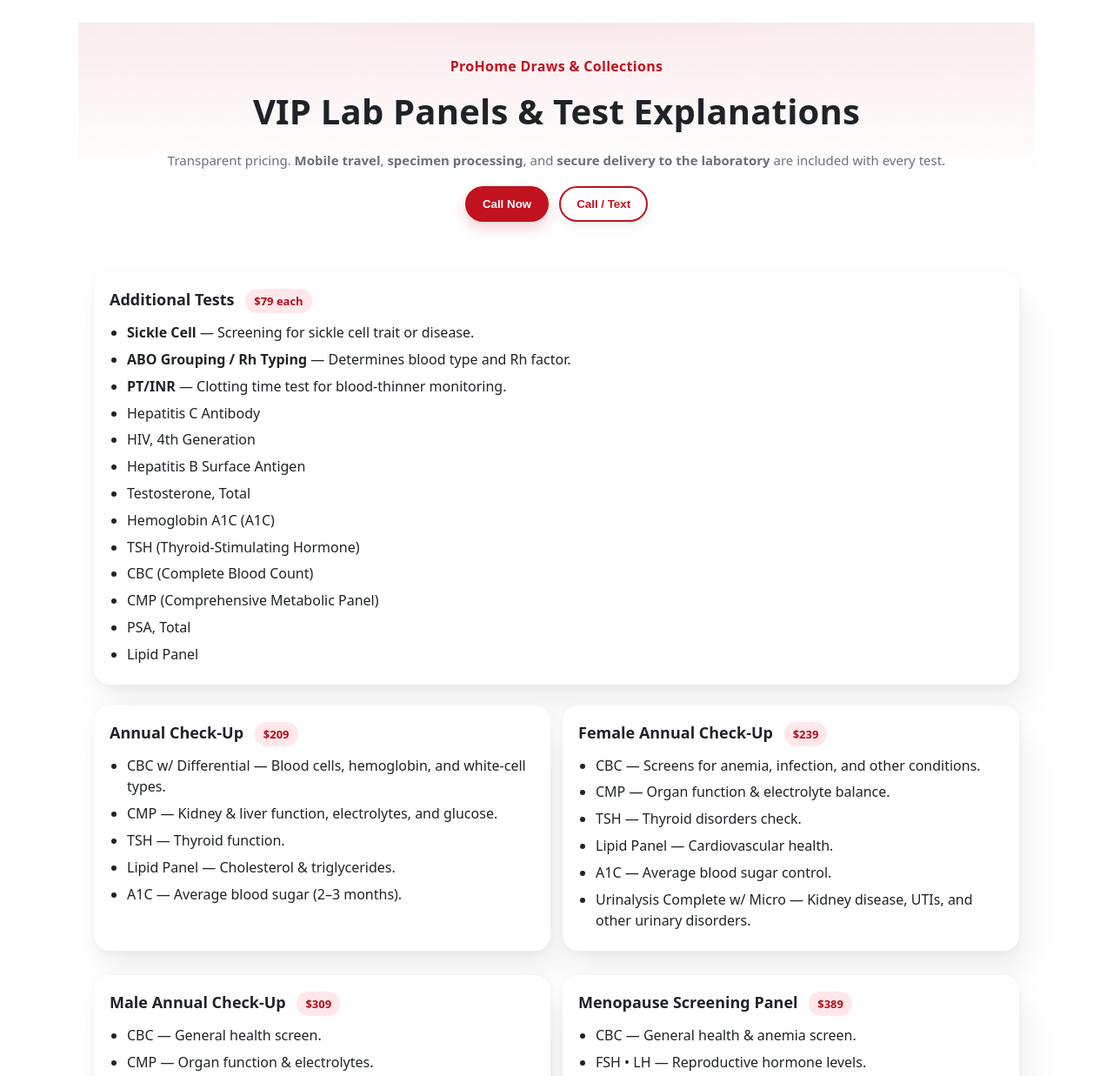
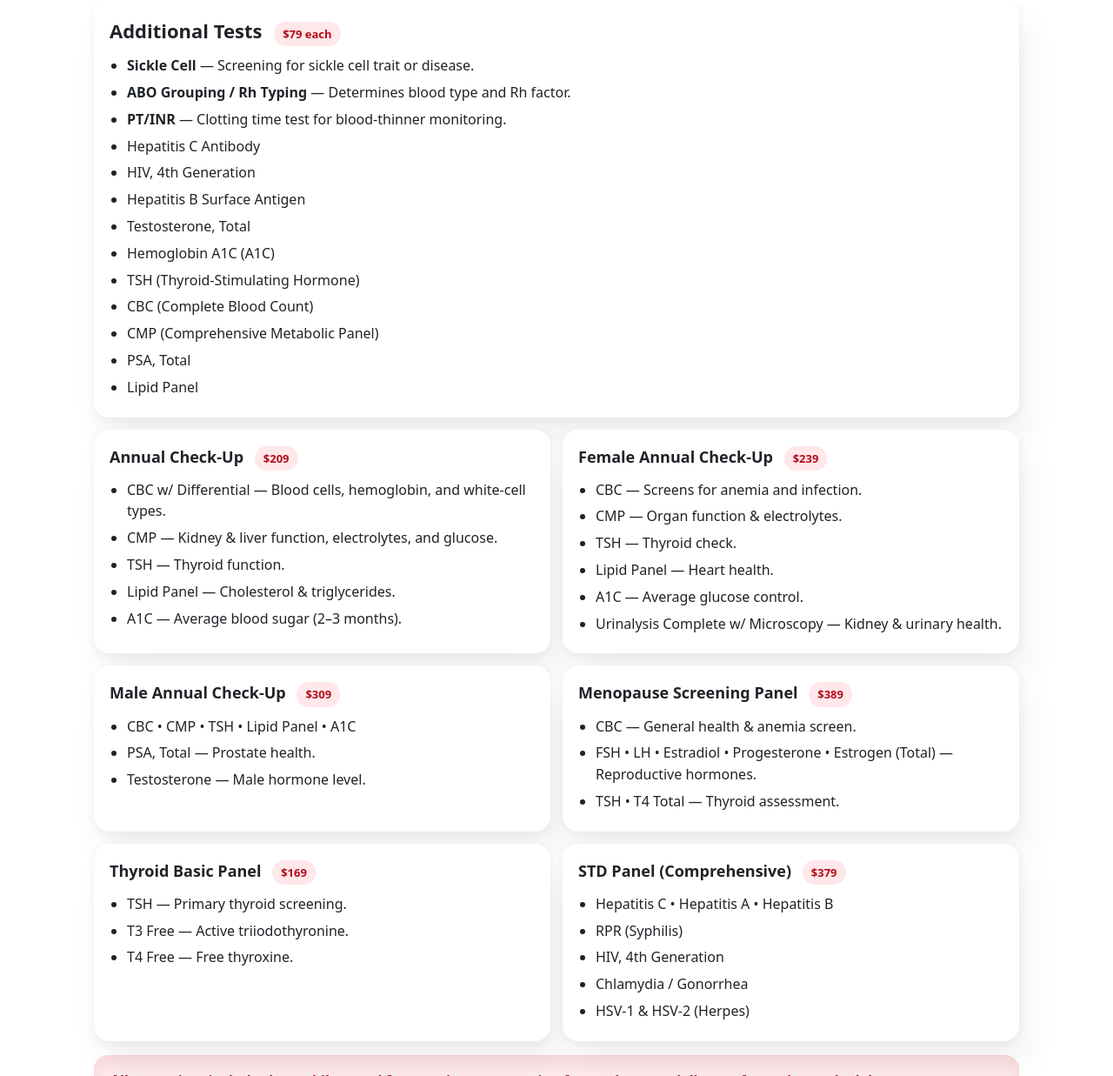
Before and after one commit to Jean-py7/vip-services, a plain HTML site: page Index.html in a window 1280 px wide. Shown: the top 1237 px of the page at 87% size. Drawn offline with Linux system fonts and the light colour scheme.

Commit message:
Update Index.html

```diff
--- a/Index.html
+++ b/Index.html
@@ -3,165 +3,51 @@
 <head>
 <meta charset="utf-8" />
 <meta name="viewport" content="width=device-width,initial-scale=1" />
-<title>ProHome Draws & Collections — VIP Lab Panels & Test Explanations</title>
+<title>VIP Panels & Prices</title>
 <style>
   :root{
     --brand:#c2121f;
     --ink:#1f2328;
     --muted:#5a606b;
     --card:#ffffff;
-    --bg:#ffffff;
     --radius:18px;
     --shadow:10px 28px 38px rgba(0,0,0,.06), 0 3px 12px rgba(0,0,0,.05);
   }
+  /* Reset & base */
   *{box-sizing:border-box}
-  html,body{margin:0;background:var(--bg);color:var(--ink);font-family:ui-sans-serif,system-ui,-apple-system,"Segoe UI",Roboto,Arial,sans-serif;line-height:1.55}
-  .wrap{max-width:1100px;margin:0 auto;padding:26px 18px 80px}
-  /* Hero */
-  .hero{
-    background:
-      radial-gradient(1200px 420px at 50% -220px, rgba(194,18,31,.20), transparent 60%),
-      linear-gradient(180deg, rgba(194,18,31,.08), transparent 70%);
-    border-radius:0 0 var(--radius) var(--radius);
-    text-align:center;
-    padding:38px 18px 28px;
-    margin:0 -18px 18px;
-  }
-  .brand-kicker{
-    display:inline-block;
-    color:var(--brand);
-    font-weight:700;
-    letter-spacing:.3px;
-    margin-bottom:8px;
-  }
-  h1{
-    margin:0 0 14px;
-    font-weight:800;
-    letter-spacing:.2px;
-    font-size:clamp(26px,4vw,40px);
-  }
-  .tagline{
-    color:#6c717c;
-    font-size:15px;
-    max-width:900px;
-    margin:0 auto 18px;
-  }
-  /* Buttons + popovers */
-  .actions{display:flex;gap:12px;justify-content:center;flex-wrap:wrap;margin:10px 0 6px}
-  .btn{
-    position:relative;
-    border:2px solid var(--brand);
-    color:#fff;
-    background:var(--brand);
-    border-radius:999px;
-    padding:11px 18px;
-    font-weight:700;
-    cursor:pointer;
-    transition:.18s transform ease,.18s box-shadow ease;
-    box-shadow:0 8px 16px rgba(194,18,31,.18);
-  }
-  .btn.secondary{
-    color:var(--brand);
-    background:#fff;
-    border-color:var(--brand);
-    box-shadow:0 6px 14px rgba(0,0,0,.06);
-  }
-  .btn:active{transform:translateY(1px)}
-  .popover{
-    position:absolute; inset:auto auto 0 0; transform:translateY(calc(100% + 8px));
-    min-width:240px; background:#fff; border:1px solid rgba(0,0,0,.06);
-    border-radius:14px; box-shadow:var(--shadow); padding:10px; display:none; z-index:9;
-  }
-  .btn[aria-expanded="true"] + .popover{display:block}
-  .pop-title{font-size:12px;color:#6c717c;padding:6px 10px 2px}
-  .linkrow{display:flex;justify-content:space-between;align-items:center;gap:12px;
-           padding:10px 12px;border-radius:10px;text-decoration:none;color:var(--ink)}
-  .linkrow:hover{background:#f6f7f9}
-  .pill{font-size:11px;border:1px solid #e3e7ee;border-radius:999px;padding:3px 8px;color:#6c717c}
-  /* Cards */
-  .section{margin-top:24px}
+  html,body{margin:0;background:transparent;color:var(--ink);
+            font-family:ui-sans-serif,system-ui,-apple-system,"Segoe UI",Roboto,Arial,sans-serif;
+            line-height:1.55}
+  a{color:inherit}
+  .wrap{max-width:1100px;margin:0 auto;padding:0 18px 40px}
+  /* Cards & layout */
+  .grid{display:grid;grid-template-columns:1fr;gap:14px;margin-top:14px}
+  @media(min-width:820px){.grid{grid-template-columns:1fr 1fr}}
   .card{
     background:var(--card);
-    border-radius:18px;
+    border-radius:var(--radius);
     box-shadow:var(--shadow);
     padding:18px 18px 16px;
-    margin-bottom:14px;
   }
-  .card h3{margin:0 0 10px;font-size:18px}
+  h2{margin:0 0 10px;font-size:22px}
+  h3{margin:0 0 10px;font-size:18px}
   .price{display:inline-block;background:#ffe7ea;color:#b20e1a;border-radius:999px;
          font-weight:800;font-size:13px;padding:4px 10px;margin-left:8px}
   ul{margin:10px 0 0 20px;padding:0}
   li{margin:6px 0}
-  /* Grid for panels */
-  .grid{display:grid;grid-template-columns:1fr;gap:14px}
-  @media(min-width:820px){.grid{grid-template-columns:1fr 1fr}}
-  /* Footer note */
   .note{
-    margin-top:16px;
-    padding:16px 18px;
-    background:#ffecee;
-    border:1px solid #ffd4d8;
-    border-radius:16px;
-    font-weight:800;
-    color:#7a121a;
+    margin-top:16px;padding:16px 18px;background:#ffecee;border:1px solid #ffd4d8;
+    border-radius:16px;font-weight:800;color:#7a121a;
     box-shadow:0 8px 18px rgba(194,18,31,.08) inset;
   }
-  a{color:inherit}
-  .sr-only{position:absolute!important;width:1px;height:1px;padding:0;margin:-1px;overflow:hidden;clip:rect(0,0,0,0);white-space:nowrap;border:0}
 </style>
 </head>
 <body>
   <div class="wrap">
-    <div class="hero">
-      <span class="brand-kicker">ProHome Draws &amp; Collections</span>
-      <h1>VIP Lab Panels &amp; Test Explanations</h1>
-      <p class="tagline">
-        Transparent pricing. <strong>Mobile travel</strong>, <strong>specimen processing</strong>, and
-        <strong>secure delivery to the laboratory</strong> are included with every test.
-      </p>
-
-      <div class="actions" role="group" aria-label="Contact options">
-        <!-- CALL -->
-        <button class="btn" id="callBtn" aria-haspopup="true" aria-expanded="false">
-          Call Now
-        </button>
-        <div class="popover" role="menu" aria-labelledby="callBtn">
-          <div class="pop-title">Choose a number to call</div>
-          <a class="linkrow" role="menuitem" href="tel:+14073082799">
-            <span>Anahi — (407) 308-2799</span><span class="pill">dial</span>
-          </a>
-          <a class="linkrow" role="menuitem" href="tel:+14079007396">
-            <span>Zimone — (407) 900-7396</span><span class="pill">dial</span>
-          </a>
-        </div>
-
-        <!-- TEXT -->
-        <button class="btn secondary" id="textBtn" aria-haspopup="true" aria-expanded="false">
-          Call / Text
-          <span class="sr-only"> options</span>
-        </button>
-        <div class="popover" role="menu" aria-labelledby="textBtn">
-          <div class="pop-title">SMS or Call</div>
-          <a class="linkrow" role="menuitem" href="sms:+14073082799">
-            <span>Text Anahi — (407) 308-2799</span><span class="pill">SMS</span>
-          </a>
-          <a class="linkrow" role="menuitem" href="sms:+14079007396">
-            <span>Text Zimone — (407) 900-7396</span><span class="pill">SMS</span>
-          </a>
-          <a class="linkrow" role="menuitem" href="tel:+14073082799">
-            <span>Call Anahi — (407) 308-2799</span><span class="pill">dial</span>
-          </a>
-          <a class="linkrow" role="menuitem" href="tel:+14079007396">
-            <span>Call Zimone — (407) 900-7396</span><span class="pill">dial</span>
-          </a>
-        </div>
-      </div>
-    </div>
 
     <!-- $79 ADDITIONAL TESTS -->
-    <div class="section">
     <div class="card">
-        <h3>Additional Tests <span class="price">$79 each</span></h3>
+      <h2>Additional Tests <span class="price">$79 each</span></h2>
       <ul>
         <li><strong>Sickle Cell</strong> — Screening for sickle cell trait or disease.</li>
         <li><strong>ABO Grouping / Rh Typing</strong> — Determines blood type and Rh factor.</li>
@@ -178,10 +64,10 @@
         <li>Lipid Panel</li>
       </ul>
     </div>
-    </div>
 
     <!-- PANELS -->
-    <div class="section grid">
+    <div class="grid">
+
       <div class="card">
         <h3>Annual Check-Up <span class="price">$209</span></h3>
         <ul>
@@ -196,25 +82,21 @@
       <div class="card">
         <h3>Female Annual Check-Up <span class="price">$239</span></h3>
         <ul>
-          <li>CBC — Screens for anemia, infection, and other conditions.</li>
-          <li>CMP — Organ function &amp; electrolyte balance.</li>
-          <li>TSH — Thyroid disorders check.</li>
-          <li>Lipid Panel — Cardiovascular health.</li>
-          <li>A1C — Average blood sugar control.</li>
-          <li>Urinalysis Complete w/ Micro — Kidney disease, UTIs, and other urinary disorders.</li>
+          <li>CBC — Screens for anemia and infection.</li>
+          <li>CMP — Organ function &amp; electrolytes.</li>
+          <li>TSH — Thyroid check.</li>
+          <li>Lipid Panel — Heart health.</li>
+          <li>A1C — Average glucose control.</li>
+          <li>Urinalysis Complete w/ Microscopy — Kidney &amp; urinary health.</li>
         </ul>
       </div>
 
       <div class="card">
         <h3>Male Annual Check-Up <span class="price">$309</span></h3>
         <ul>
-          <li>CBC — General health screen.</li>
-          <li>CMP — Organ function &amp; electrolytes.</li>
-          <li>TSH — Thyroid health assessment.</li>
-          <li>Lipid Panel — Heart health cholesterol check.</li>
-          <li>A1C — Average glucose control.</li>
-          <li>PSA Total — Prostate health screen.</li>
-          <li>Testosterone — Male hormone levels.</li>
+          <li>CBC • CMP • TSH • Lipid Panel • A1C</li>
+          <li>PSA, Total — Prostate health.</li>
+          <li>Testosterone — Male hormone level.</li>
         </ul>
       </div>
 
@@ -222,9 +104,8 @@
         <h3>Menopause Screening Panel <span class="price">$389</span></h3>
         <ul>
           <li>CBC — General health &amp; anemia screen.</li>
-          <li>FSH • LH — Reproductive hormone levels.</li>
-          <li>Estradiol • Estrogen Total • Progesterone</li>
-          <li>TSH • T4 Total — Thyroid function.</li>
+          <li>FSH • LH • Estradiol • Progesterone • Estrogen (Total) — Reproductive hormones.</li>
+          <li>TSH • T4 Total — Thyroid assessment.</li>
         </ul>
       </div>
 
@@ -247,40 +128,12 @@
           <li>HSV-1 &amp; HSV-2 (Herpes)</li>
         </ul>
       </div>
+
     </div>
 
     <div class="note">
       All test prices include the mobile travel fee, specimen processing fee, and secure delivery of samples to the laboratory.
     </div>
   </div>
-
-<script>
-  // Simple popover toggles (works inside Wix HTML embed)
-  const toggles = [
-    {btn:'#callBtn'}, {btn:'#textBtn'}
-  ];
-  toggles.forEach(({btn})=>{
-    const b = document.querySelector(btn);
-    if(!b) return;
-    const pop = b.nextElementSibling;
-    const closeAll = () => {
-      document.querySelectorAll('.btn[aria-expanded="true"]').forEach(x=>{
-        x.setAttribute('aria-expanded','false');
-        x.nextElementSibling?.style.setProperty('display','none');
-      });
-    };
-    b.addEventListener('click', (e)=>{
-      e.stopPropagation();
-      const expanded = b.getAttribute('aria-expanded') === 'true';
-      closeAll();
-      if(!expanded){
-        b.setAttribute('aria-expanded','true');
-        pop.style.display = 'block';
-      }
-    });
-    document.addEventListener('click', closeAll);
-    document.addEventListener('keydown', e=>{ if(e.key==='Escape') closeAll(); });
-  });
-</script>
 </body>
 </html>
```
Lines whose indentation alone changed are shown as unchanged.
